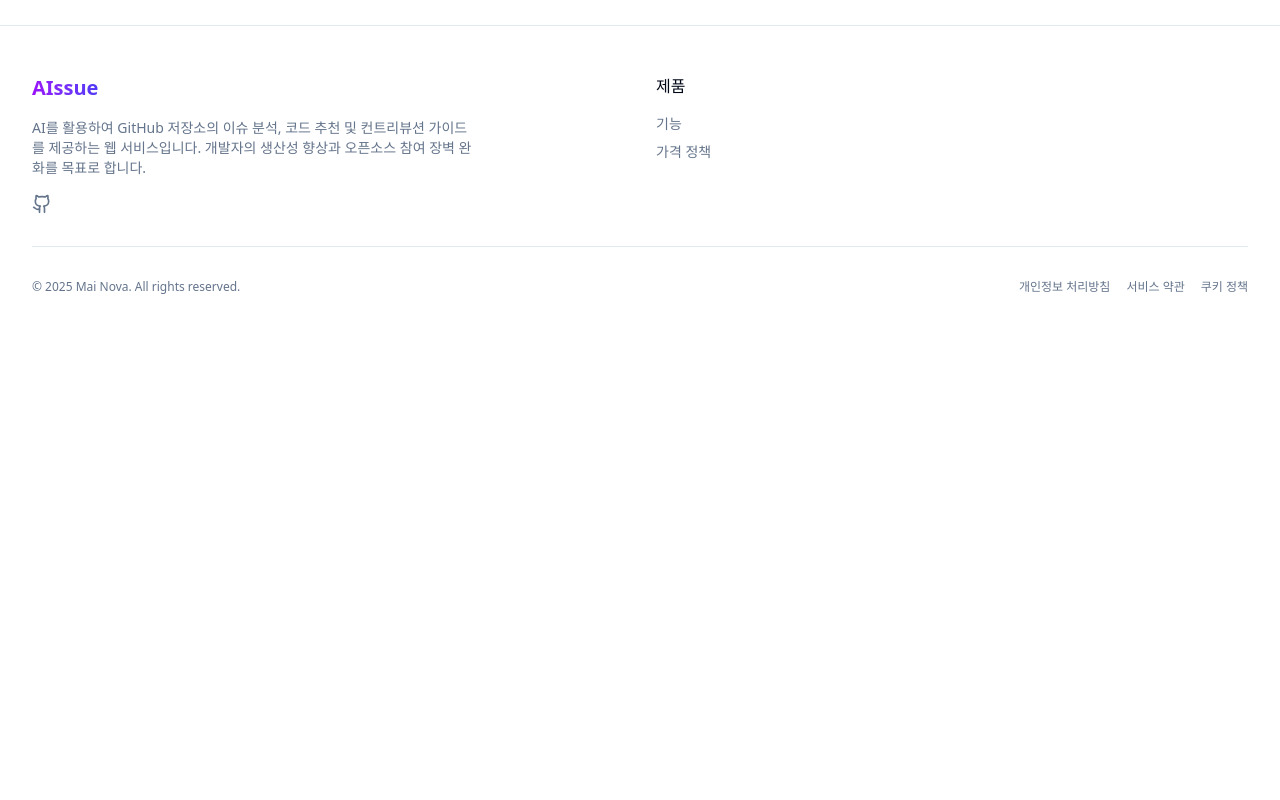
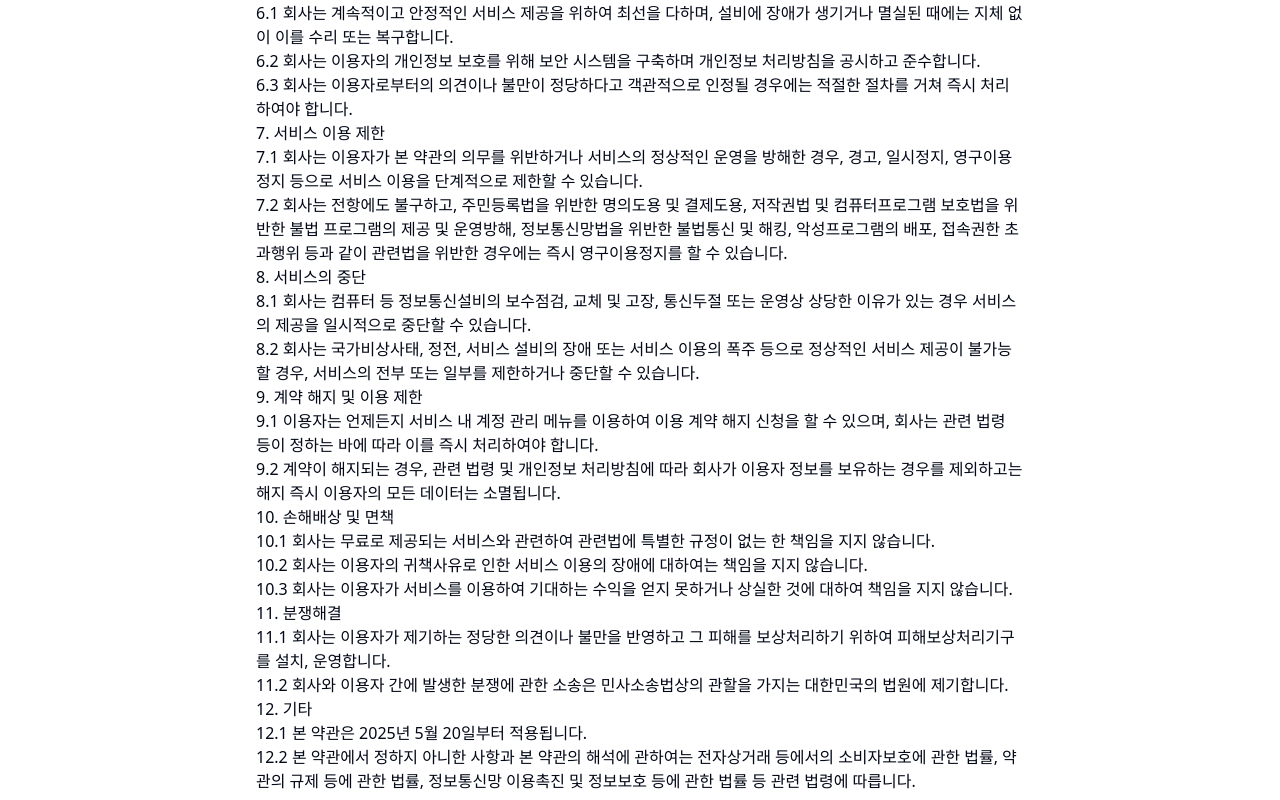
Before and after one commit to Pracrobo/CodeReview-React, a React (Vite) app: page /terms-of-service in a window 1280 px wide. Shown: the part 1280-2080 px from the top of the page. Before the commit the page ends 1623 px from the top, so only its background shows below. Built offline with nearby package versions, Linux system fonts and the light colour scheme.

Commit message:
feat: 개인정보 처리방침 및 서비스 이용약관 업데이트

```diff
--- a/src/pages/PrivacyPolicyPage.jsx
+++ b/src/pages/PrivacyPolicyPage.jsx
@@ -20,7 +20,7 @@ export default function PrivacyPolicyPage() {
             </Button>
             <h1 className="text-3xl font-bold mb-2">개인정보 처리방침</h1>
             <p className="text-muted-foreground">
-              최종 업데이트: 2023년 5월 20일
+              최종 업데이트: 2025년 5월 20일
             </p>
           </div>
 
@@ -129,14 +129,14 @@ export default function PrivacyPolicyPage() {
               같이 개인정보 보호책임자를 지정하고 있습니다:
             </p>
             <ul>
-              <li>개인정보 보호책임자: 홍길동</li>
-              <li>직위: 개인정보 보호팀장</li>
-              <li>연락처: privacy@mainova.com</li>
+              <li>개인정보 보호책임자: 최성호</li>
+              <li>직위: 팀장</li>
+              <li>연락처: c99@kakao.com</li>
             </ul>
 
             <h2>8. 개인정보 처리방침 변경</h2>
             <p>
-              이 개인정보 처리방침은 2023년 5월 20일부터 적용됩니다. 법령 및
+              이 개인정보 처리방침은 2025년 5월 20일부터 적용됩니다. 법령 및
               방침에 따른 변경내용의 추가, 삭제 및 정정이 있는 경우에는
               변경사항의 시행 7일 전부터 공지사항을 통하여 고지할 것입니다.
             </p>
--- a/src/pages/TermsOfServicePage.jsx
+++ b/src/pages/TermsOfServicePage.jsx
@@ -20,7 +20,7 @@ export default function TermsOfServicePage() {
             </Button>
             <h1 className="text-3xl font-bold mb-2">서비스 이용약관</h1>
             <p className="text-muted-foreground">
-              최종 업데이트: 2023년 5월 20일
+              최종 업데이트: 2025년 5월 20일
             </p>
           </div>
 
@@ -121,7 +121,84 @@ export default function TermsOfServicePage() {
               의합니다.
             </p>
 
-            {/* rest of code here */}
+            <h2>6. 회사의 의무</h2>
+            <p>
+              6.1 회사는 계속적이고 안정적인 서비스 제공을 위하여 최선을 다하며,
+              설비에 장애가 생기거나 멸실된 때에는 지체 없이 이를 수리 또는
+              복구합니다.
+              <br />
+              6.2 회사는 이용자의 개인정보 보호를 위해 보안 시스템을 구축하며
+              개인정보 처리방침을 공시하고 준수합니다.
+              <br />
+              6.3 회사는 이용자로부터의 의견이나 불만이 정당하다고 객관적으로
+              인정될 경우에는 적절한 절차를 거쳐 즉시 처리하여야 합니다.
+            </p>
+
+            <h2>7. 서비스 이용 제한</h2>
+            <p>
+              7.1 회사는 이용자가 본 약관의 의무를 위반하거나 서비스의 정상적인
+              운영을 방해한 경우, 경고, 일시정지, 영구이용정지 등으로 서비스
+              이용을 단계적으로 제한할 수 있습니다.
+              <br />
+              7.2 회사는 전항에도 불구하고, 주민등록법을 위반한 명의도용 및
+              결제도용, 저작권법 및 컴퓨터프로그램 보호법을 위반한 불법
+              프로그램의 제공 및 운영방해, 정보통신망법을 위반한 불법통신 및
+              해킹, 악성프로그램의 배포, 접속권한 초과행위 등과 같이 관련법을
+              위반한 경우에는 즉시 영구이용정지를 할 수 있습니다.
+            </p>
+
+            <h2>8. 서비스의 중단</h2>
+            <p>
+              8.1 회사는 컴퓨터 등 정보통신설비의 보수점검, 교체 및 고장,
+              통신두절 또는 운영상 상당한 이유가 있는 경우 서비스의 제공을
+              일시적으로 중단할 수 있습니다.
+              <br />
+              8.2 회사는 국가비상사태, 정전, 서비스 설비의 장애 또는 서비스
+              이용의 폭주 등으로 정상적인 서비스 제공이 불가능할 경우, 서비스의
+              전부 또는 일부를 제한하거나 중단할 수 있습니다.
+            </p>
+
+            <h2>9. 계약 해지 및 이용 제한</h2>
+            <p>
+              9.1 이용자는 언제든지 서비스 내 계정 관리 메뉴를 이용하여 이용
+              계약 해지 신청을 할 수 있으며, 회사는 관련 법령 등이 정하는 바에
+              따라 이를 즉시 처리하여야 합니다.
+              <br />
+              9.2 계약이 해지되는 경우, 관련 법령 및 개인정보 처리방침에 따라
+              회사가 이용자 정보를 보유하는 경우를 제외하고는 해지 즉시 이용자의
+              모든 데이터는 소멸됩니다.
+            </p>
+
+            <h2>10. 손해배상 및 면책</h2>
+            <p>
+              10.1 회사는 무료로 제공되는 서비스와 관련하여 관련법에 특별한
+              규정이 없는 한 책임을 지지 않습니다.
+              <br />
+              10.2 회사는 이용자의 귀책사유로 인한 서비스 이용의 장애에 대하여는
+              책임을 지지 않습니다.
+              <br />
+              10.3 회사는 이용자가 서비스를 이용하여 기대하는 수익을 얻지
+              못하거나 상실한 것에 대하여 책임을 지지 않습니다.
+            </p>
+
+            <h2>11. 분쟁해결</h2>
+            <p>
+              11.1 회사는 이용자가 제기하는 정당한 의견이나 불만을 반영하고 그
+              피해를 보상처리하기 위하여 피해보상처리기구를 설치, 운영합니다.
+              <br />
+              11.2 회사와 이용자 간에 발생한 분쟁에 관한 소송은 민사소송법상의
+              관할을 가지는 대한민국의 법원에 제기합니다.
+            </p>
+
+            <h2>12. 기타</h2>
+            <p>
+              12.1 본 약관은 2025년 5월 20일부터 적용됩니다.
+              <br />
+              12.2 본 약관에서 정하지 아니한 사항과 본 약관의 해석에 관하여는
+              전자상거래 등에서의 소비자보호에 관한 법률, 약관의 규제 등에 관한
+              법률, 정보통신망 이용촉진 및 정보보호 등에 관한 법률 등 관련
+              법령에 따릅니다.
+            </p>
           </div>
         </div>
       </main>
```
